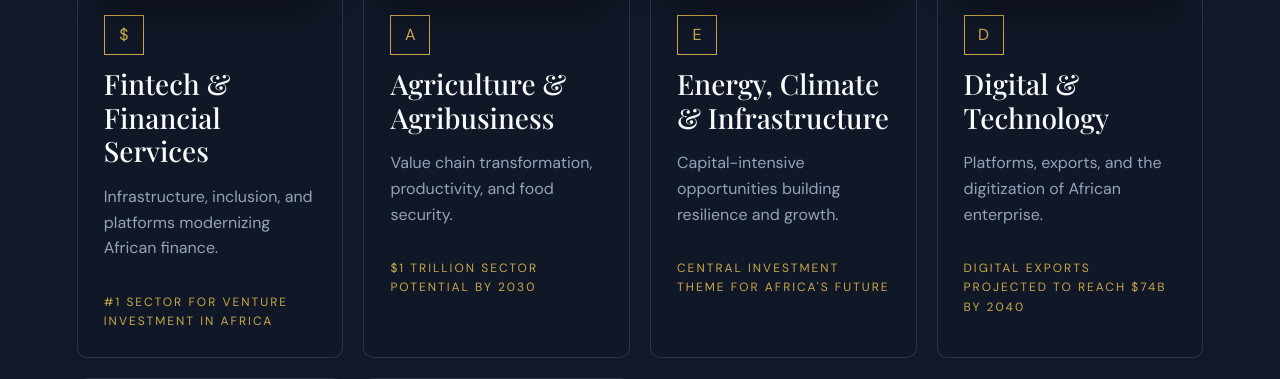
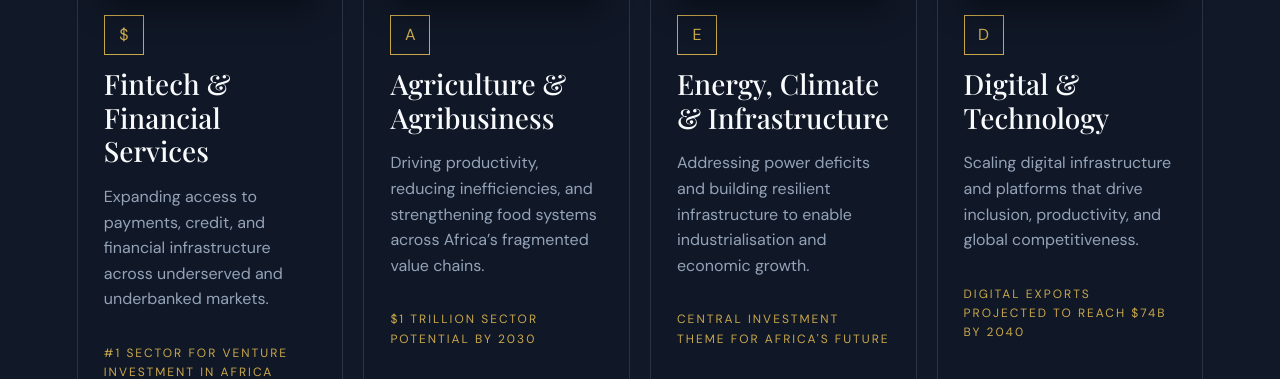
Before and after one commit to samturner777/New-Vertex, a Flask app: template templates/index.html in a window 1280 px wide. Shown: the part 1885-2264 px from the top of the page. Run offline with Flask 3, Linux system fonts and the light colour scheme; the template is opened without the code that fills it, so the values that code supplies are empty; parts of the project's set-up code (start-up, migrations or seed data) failed here and were passed over.

Commit message:
Changes to middle part of sectors

```diff
--- a/templates/index.html
+++ b/templates/index.html
@@ -155,42 +155,42 @@
         <img class="sector-image" src="https://cdn.pixabay.com/photo/2015/03/16/08/18/hex-675576_640.jpg" alt="Abstract fintech network" />
         <div class="sector-icon">$</div>
         <h3>Fintech & Financial Services</h3>
-         <p>Infrastructure, inclusion, and platforms modernizing African finance.</p>
+         <p>Expanding access to payments, credit, and financial infrastructure across underserved and underbanked markets.</p>
         <span>#1 sector for venture investment in Africa</span>
       </div>
       <div class="sector-card">
         <img class="sector-image" src="https://images.pexels.com/photos/28975775/pexels-photo-28975775.jpeg?cs=srgb&dl=pexels-londo-28975775.jpg&fm=jpg" alt="Aerial farmland in Africa" />
         <div class="sector-icon">A</div>
         <h3>Agriculture & Agribusiness</h3>
-        <p>Value chain transformation, productivity, and food security.</p>
+        <p>Driving productivity, reducing inefficiencies, and strengthening food systems across Africa’s fragmented value chains.</p>
         <span>$1 trillion sector potential by 2030</span>
       </div>
       <div class="sector-card">
         <img class="sector-image" src="https://cdn.pixabay.com/photo/2021/05/30/09/22/solar-panels-6295336_1280.jpg" alt="Solar energy infrastructure" />
         <div class="sector-icon">E</div>
         <h3>Energy, Climate & Infrastructure</h3>
-        <p>Capital-intensive opportunities building resilience and growth.</p>
+        <p>Addressing power deficits and building resilient infrastructure to enable industrialisation and economic growth.</p>
         <span>Central investment theme for Africa's future</span>
       </div>
       <div class="sector-card">
         <img class="sector-image" src="https://cdn.pixabay.com/photo/2018/08/03/15/08/technology-3582091_640.jpg" alt="Digital technology abstract" />
         <div class="sector-icon">D</div>
         <h3>Digital & Technology</h3>
-        <p>Platforms, exports, and the digitization of African enterprise.</p>
+        <p>Scaling digital infrastructure and platforms that drive inclusion, productivity, and global competitiveness.</p>
         <span>Digital exports projected to reach $74B by 2040</span>
       </div>
       <div class="sector-card">
         <img class="sector-image" src="https://images.unsplash.com/photo-1759216373394-91146ca977c7?auto=format&fit=crop&fm=jpg&ixid=M3wxMjA3fDB8MHxwaG90by1wYWdlfHx8fGVufDB8fHx8fA%3D%3D&ixlib=rb-4.1.0&q=60&w=3000" alt="Logistics port and shipping containers" />
         <div class="sector-icon">L</div>
         <h3>Logistics, Trade & Supply Chain</h3>
-        <p>Critical enablers of intra-Africa trade and AfCFTA.</p>
+        <p>Reducing trade barriers and improving connectivity to unlock intra-African trade and AfCFTA potential.</p>
         <span>Critical enabler of AfCFTA trade integration</span>
       </div>
       <div class="sector-card">
         <img class="sector-image" src="https://cdn.pixabay.com/photo/2014/07/06/09/46/microscope-385364_1280.jpg" alt="Healthcare laboratory microscope" />
         <div class="sector-icon">H</div>
         <h3>Healthcare & Life Sciences</h3>
-        <p>Scalable solutions delivering access, jobs, and impact.</p>
+        <p>Building scalable healthcare systems that expand access, improve outcomes, and support population growth.</p>
         <span>High-impact sector with scalable growth potential</span>
       </div>
     </div>
```
